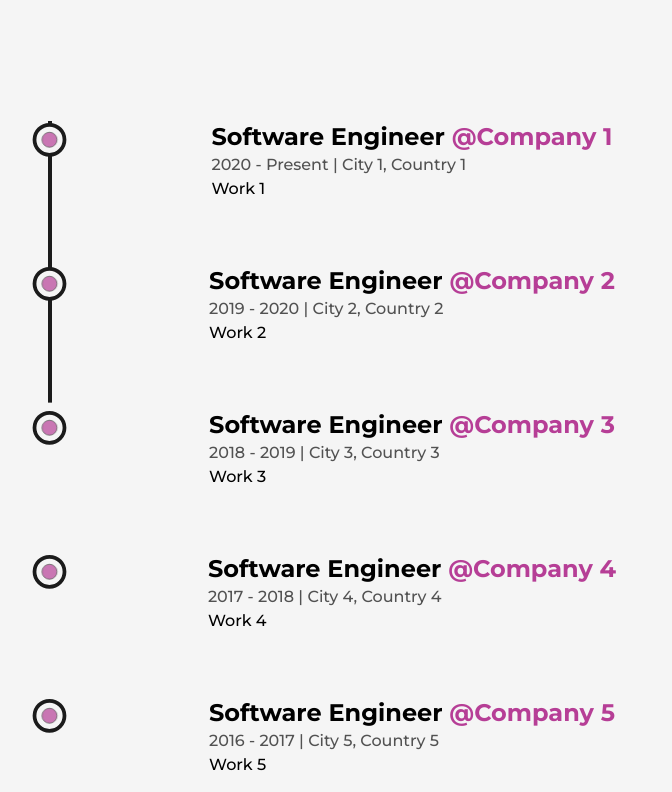
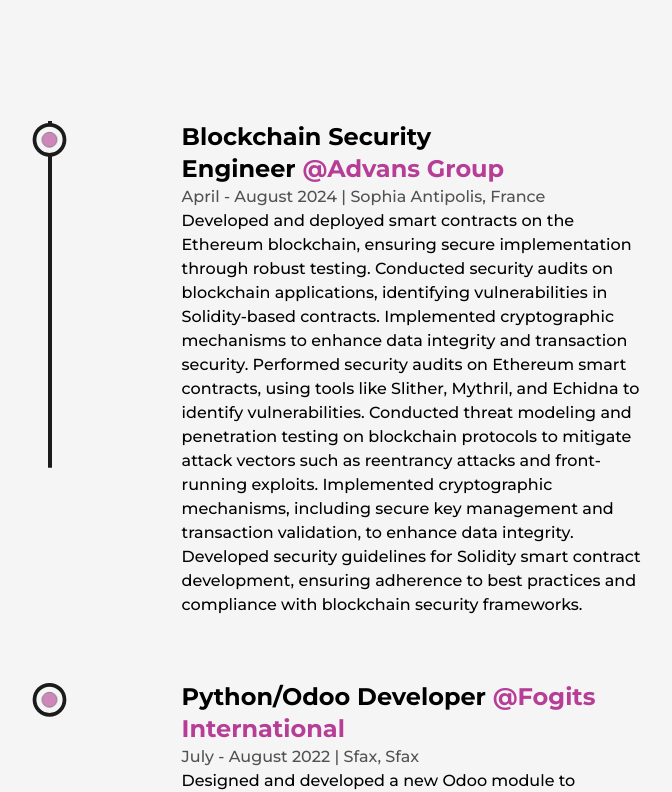
Before and after one commit to MohamedTaherMaalej/my-portfolio, a Next.js app: page /about in a window 1280 px wide. Shown: the part 2691-3483 px from the top of the page, without its empty margins (244-916 px from the left). Built offline with nearby package versions, Linux system fonts and the light colour scheme.

Commit message:
Update Experience Component

```diff
--- a/components/Experience.js
+++ b/components/Experience.js
@@ -6,21 +6,20 @@
 const Details = ({position, company, companyLink, duration, address, work}) => {
   const ref = useRef(null)
   return (
-    <li ref={ref} className='my-8 first:mt-0 last:mb-0 w-[60%] mx-auto flex flex-col items-center justify-between'>
+    <li ref={ref} className='my-8 first:mt-0 last:mb-0 w-[60%] mx-auto flex flex-col items-center justify-between md:w-[80%]'>
       <LiIcon reference={ref} />
       <motion.div
       initial={{y: 50}}
       whileInView={{y: 0}}
       transition={{duration: 0.5, type: "spring"}}
-
       >
-        <h3 className='capitalize font-bold text-2xl'>{position}&nbsp;<a href={companyLink}
+        <h3 className='capitalize font-bold text-2xl sm:text-xl xs:text-lg'>{position}&nbsp;<a href={companyLink}
         target={'_blank'}
         className='text-primary dark:text-primaryDark capitalize'>@{company}</a></h3>
-        <span className='capitalize font-medium text-dark/75 dark:text-light/75'>
+        <span className='capitalize font-medium text-dark/75 dark:text-light/75 xs:text-sm'>
           {duration} | {address}
         </span>
-        <p className='font-medium w-full'>
+        <p className='font-medium w-full md:text-sm'>
           {work}
         </p>
 
@@ -41,19 +40,65 @@
 
   return (
     <div className='my-64'>
-      <h2 className='font-bold text-8xl mb-32 w-full text-center'>
+      <h2 className='font-bold text-8xl mb-32 w-full text-center md:text-6xl sm:text-4xl md:mb-16'>
         Experience
       </h2>
-      <div ref={ref} className='w-[75%] mx-auto relative'>
-        <motion.div style={{scaleY: scrollYProgress}} className='absolute left-9 top-0 w-[4px] h-full bg-dark origin-top dark:bg-light'/>
+      <div ref={ref} className='w-[75%] mx-auto relative lg:w-[90%] md:w-full'>
+        <motion.div style={{scaleY: scrollYProgress}} className='absolute left-9 top-0 w-[4px] h-full bg-dark origin-top dark:bg-light md:w-[2px] md:left-[30px] xs:left-[20px]'/>
 
 
-        <ul className='w-full flex flex-col items-start justify-between ml-4'>
-          <Details  position='Software Engineer' company='Company 1' companyLink='https://www.company1.com' duration='2020 - Present' address='City 1, Country 1' work='Work 1'/>
-          <Details  position='Software Engineer' company='Company 2' companyLink='https://www.company2.com' duration='2019 - 2020' address='City 2, Country 2' work='Work 2'/>
-          <Details  position='Software Engineer' company='Company 3' companyLink='https://www.company3.com' duration='2018 - 2019' address='City 3, Country 3' work='Work 3'/>
-          <Details  position='Software Engineer' company='Company 4' companyLink='https://www.company4.com' duration='2017 - 2018' address='City 4, Country 4' work='Work 4'/>
-          <Details  position='Software Engineer' company='Company 5' companyLink='https://www.company5.com' duration='2016 - 2017' address='City 5, Country 5' work='Work 5'/>
+        <ul className='w-full flex flex-col items-start justify-between ml-4 xs:ml-2'>
+          {/* <Details  position='Cybersecurity Engineer' company='Freelance' companyLink='https://www.mohamedtahermaalej.com' duration='2025 - Present' address='Paris, France' work='Conducting penetration testing and vulnerability assessments to identify and mitigate security risks.
+Implementing SIEM solutions for real-time threat detection and response.
+Collaborating on security audits and compliance assessments to ensure adherence to industry standards.'/> */}
+          <Details  position='Blockchain Security Engineer' company='Advans Group' companyLink='https://www.advans-group.com' duration='April - August 2024' address='Sophia Antipolis, France' work='Developed and deployed smart contracts on the Ethereum blockchain, ensuring secure implementation through robust testing.
+  Conducted security audits on blockchain applications, identifying vulnerabilities in Solidity-based contracts.
+  Implemented cryptographic mechanisms to enhance data integrity and transaction security.
+
+  Performed security audits on Ethereum smart contracts, using tools like Slither, Mythril, and Echidna to identify vulnerabilities.
+  Conducted threat modeling and penetration testing on blockchain protocols to mitigate attack vectors such as reentrancy attacks and front-running exploits.
+  Implemented cryptographic mechanisms, including secure key management and transaction validation, to enhance data integrity.
+  Developed security guidelines for Solidity smart contract development, ensuring adherence to best practices and compliance with blockchain security frameworks.'/>
+          <Details  position='Python/Odoo Developer' company='Fogits International' companyLink='https://www.fogits.com' duration='July - August 2022' address='Sfax, Sfax' work='Designed and developed a new Odoo module to automate the management of company resources.
+Worked on backend development using Python to optimize system performance and functionality.
+Assisted in deploying and configuring Odoo ERP solutions for the enterprise.'/>
+          {/* <Details  position='Freelance Cybersecurity Consultant' company='Freelance' companyLink='https://www.mohamedtahermaalej.com' duration='2014 - Present' address='Remote / Various Locations' work='Providing cybersecurity consulting services, including penetration testing, vulnerability assessments, and security audits.
+  Assisting clients in implementing best practices for securing their systems, networks, and applications.
+  Developing custom security tools and automating security workflows.'/> */}
+
+{/* <Details
+  position='Freelance Python Developer'
+  company='Freelance'
+  companyLink='https://www.mohamedtahermaalej.com'
+  duration='2014 - 2018'
+  address='Remote'
+  work='Developed multiple Python-based automation scripts for data processing and system administration.
+  Built web applications and APIs using Django and Flask for small businesses and startups.
+  Created custom security scripts to monitor and analyze system logs for potential security threats.'
+/>   */}
+
+{/* <Details
+  position='Freelance Software Engineer'
+  company='Freelance'
+  companyLink='https://www.mohamedtahermaalej.com'
+  duration='2018 - 2021'
+  address='Remote'
+  work='Worked on full-stack application development, utilizing Python, JavaScript, and SQL to build scalable software solutions.
+  Developed and optimized REST APIs for enterprise applications, ensuring efficiency and security.
+  Assisted startups in secure software development by integrating OWASP best practices into their development lifecycle.'
+/>   */}
+
+{/* <Details
+  position='Freelance Pentester & Cybersecurity Consultant'
+  company='Freelance'
+  companyLink='https://www.mohamedtahermaalej.com'
+  duration='2021 - Present'
+  address='Remote'
+  work='Conducting penetration testing and ethical hacking for web applications, networks, and enterprise systems.
+  Providing cybersecurity consulting services, including security policy development, risk assessment, and compliance audits.
+  Implementing SIEM solutions (Splunk, Wazuh) and security monitoring frameworks to enhance threat detection.
+  Conducting security awareness training and advising organizations on incident response strategies.'
+/>  */}
         </ul>
       </div>
     </div>
```
